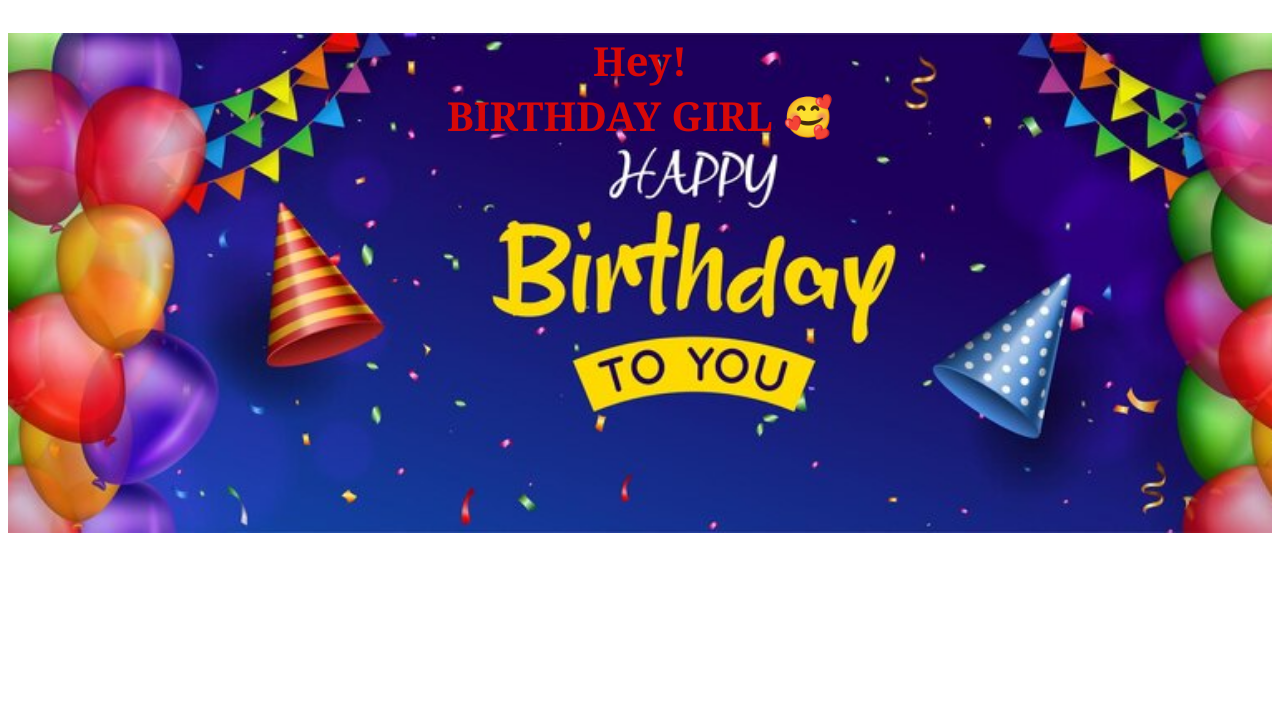
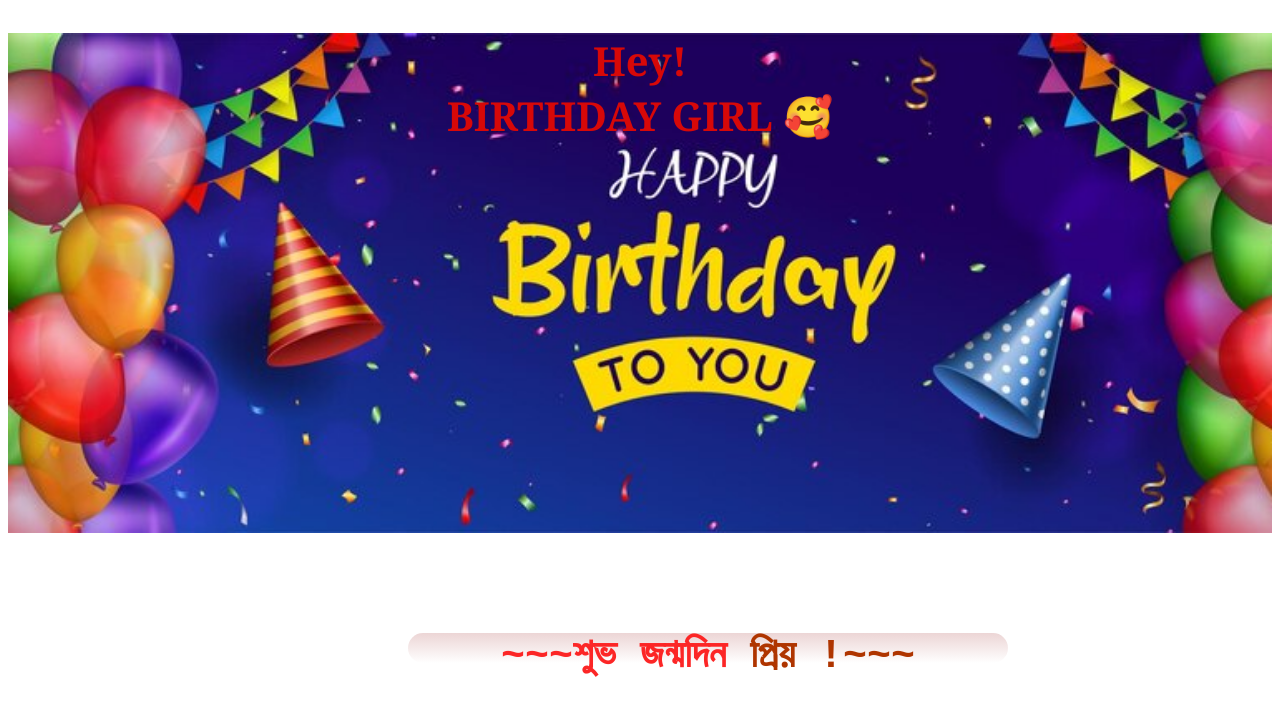
Before and after one commit to rupondasshuvo/new-web2, a plain HTML site: page index.html in a window 1280 px wide. Drawn offline with Linux system fonts and the light colour scheme.

Commit message:
cover adddd

```diff
--- a/index.css
+++ b/index.css
@@ -8,3 +8,19 @@
       position: relative;
 
 }
+#head{
+      text-decoration:none;
+      text-align: center;
+      color:rgb(175, 53, 0);
+      font-size: 40px;
+      font-weight: 900px;
+      font-family:'Courier New', Courier, monospace;
+      background-image: linear-gradient(180deg, rgb(236, 213, 213), white);
+      width: 600px;
+      height: 30px;
+      border-radius: 15px;
+      margin-left: 400px;
+      margin-top: 100px;
+
+
+}
--- a/index.html
+++ b/index.html
@@ -13,5 +13,10 @@
                   <h1 style="text-align: center;font-size: 40px;color: rgb(215, 8, 8);font-family: Cambria, Cochin, Georgia, Times, 'Times New Roman', serif;">Hey!<br>BIRTHDAY GIRL 🥰</h1>
             </header>
             </section>
+
+            <section>
+                  <h2 id="head"><span style="color:rgb(252, 38, 38);">~~~শুভ জন্মদিন </span>প্রিয় !~~~</h2>
+
+                  </section>
 </body>
 </html>
```
